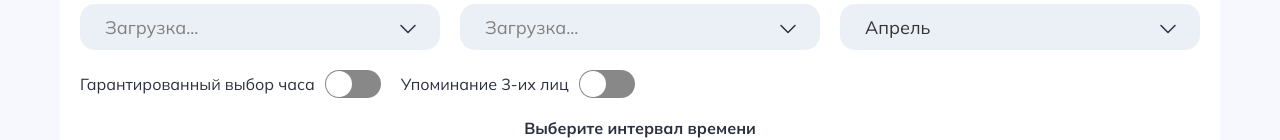
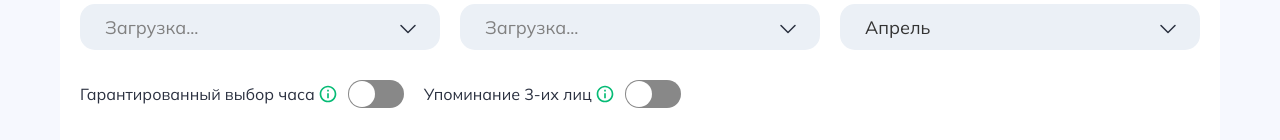
Before and after one commit to mityasun/ekb-radio-calculator, a React (Vite) app in the folder frontend/: page / in a window 1280 px wide. Shown: the part 290-430 px from the top of the page. Built offline with nearby package versions, Linux system fonts and the light colour scheme; no server answers.

Commit message:
feat: add info tooltip to switchbox

```diff
--- a/frontend/package.json
+++ b/frontend/package.json
@@ -24,6 +24,7 @@
     "react-router-dom": "^6.22.3",
     "react-select": "^5.8.0",
     "react-switch": "^7.0.0",
+    "react-tooltip": "^5.26.4",
     "zustand": "^4.5.2"
   },
   "devDependencies": {
--- a/frontend/src/widgets/adSettingsSelector/ui/adSettingsSelector.module.css
+++ b/frontend/src/widgets/adSettingsSelector/ui/adSettingsSelector.module.css
@@ -37,3 +37,14 @@
   align-items: center;
   gap: 10px;
 }
+
+.adSettingsSwitchTitle {
+  display: flex;
+  align-items: center;
+
+  svg {
+    margin-left: 3px;
+    fill: var(--primary-color);
+    width: 20px;
+  }
+}
--- a/frontend/src/widgets/adSettingsSelector/ui/adSettingsSelector.tsx
+++ b/frontend/src/widgets/adSettingsSelector/ui/adSettingsSelector.tsx
@@ -5,6 +5,8 @@ import { AdMonthSelector } from 'entities/adMonthSelector';
 import { AdPositionSelector } from 'entities/adPositionSelector';
 import Switch from 'react-switch';
 import { useAdSettingsStore } from 'shared/store';
+import { Tooltip } from 'react-tooltip';
+import InformationIcon from 'shared/assets/icon/information.svg?react';
 
 const SELECT_DURATION_LABEL = 'Длительность ролика';
 const SELECT_POSITION_LABEL = 'Позиционирование в рекламном блоке';
@@ -12,6 +14,15 @@ const SELECT_MONTH_LABEL = 'Месяц размешения';
 const SWITCH_GUARANTEED_HOUR_LABEL = 'Гарантированный выбор часа';
 const SWITCH_THIRD_PARTY_LABEL = 'Упоминание 3-их лиц';
 const onColor = '#05bb75';
+
+const DATA_TOOLTIP_TEXT = {
+  SWITCH_THIRD_PARTY:
+    // eslint-disable-next-line max-len
+    'Выберите эту опцию, если в рекламном ролике дополнительно к вашему бренду будут задействованы также бренды других рекламодателей.',
+  SWITCH_GUARANTEED_HOUR:
+    // eslint-disable-next-line max-len
+    'Эта опция обеспечивает выход роликов в нужный вам часовой интервал. Если не выбрать эту опцию, то радиостанция оставляет за собой право сдвинуть выходы роликов в соседние временные блоки, т.к. выбранные вами блоки могут быть уже заняты.'
+};
 
 export const AdSettingsSelector = () => {
   const { adSettings, setHourSelection, setOtherPerson } = useAdSettingsStore();
@@ -42,7 +53,18 @@ export const AdSettingsSelector = () => {
       </div>
       <div className={clsx(s.adSettingsSwitch)}>
         <div>
-          <p>{SWITCH_GUARANTEED_HOUR_LABEL}</p>
+          <p className={clsx(s.adSettingsSwitchTitle)}>
+            {SWITCH_GUARANTEED_HOUR_LABEL}{' '}
+            <InformationIcon
+              data-tooltip-id="guaranteed-hour"
+              data-tooltip-content={DATA_TOOLTIP_TEXT.SWITCH_GUARANTEED_HOUR}
+            />
+          </p>
+          <Tooltip
+            id="guaranteed-hour"
+            place="bottom"
+            style={{ maxWidth: '300px', backgroundColor: '#05bb75', color: '#ffffff' }}
+          />
           <Switch
             onChange={handleHourSelectionChange}
             checked={adSettings.hour_selected_rate || false}
@@ -53,7 +75,18 @@ export const AdSettingsSelector = () => {
           />
         </div>
         <div>
-          <p>{SWITCH_THIRD_PARTY_LABEL}</p>
+          <p className={clsx(s.adSettingsSwitchTitle)}>
+            {SWITCH_THIRD_PARTY_LABEL}{' '}
+            <InformationIcon
+              data-tooltip-id="other-person"
+              data-tooltip-content={DATA_TOOLTIP_TEXT.SWITCH_THIRD_PARTY}
+            />
+          </p>
+          <Tooltip
+            id="other-person"
+            place="bottom"
+            style={{ maxWidth: '300px', backgroundColor: '#05bb75', color: '#ffffff' }}
+          />
           <Switch
             onChange={handleOtherPersonChange}
             checked={adSettings.other_person_rate || false}
```
Also changed, not shown: frontend/src/shared/assets/icon/information.svg (added), 1 other file (tests, documents, lock files or other folders).
